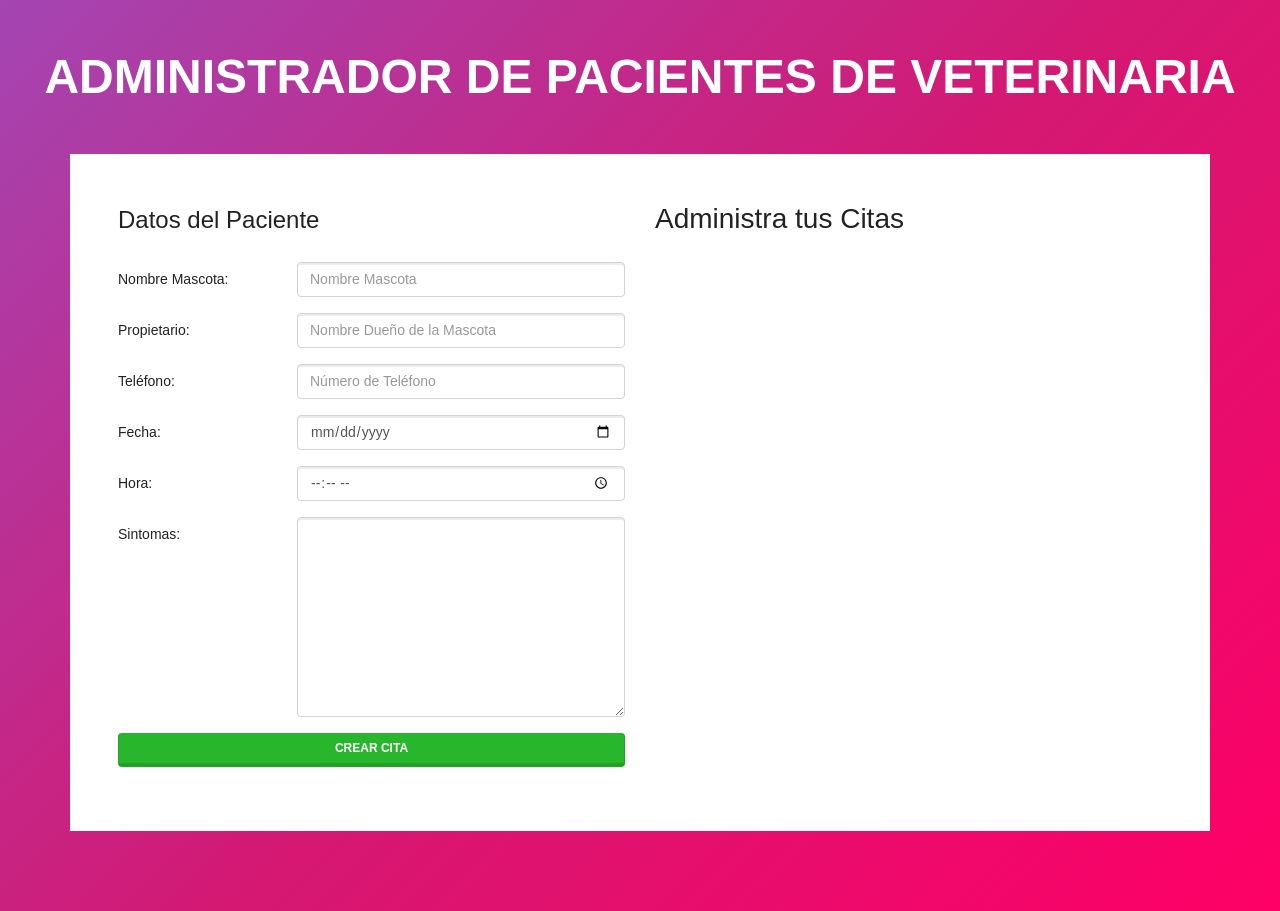
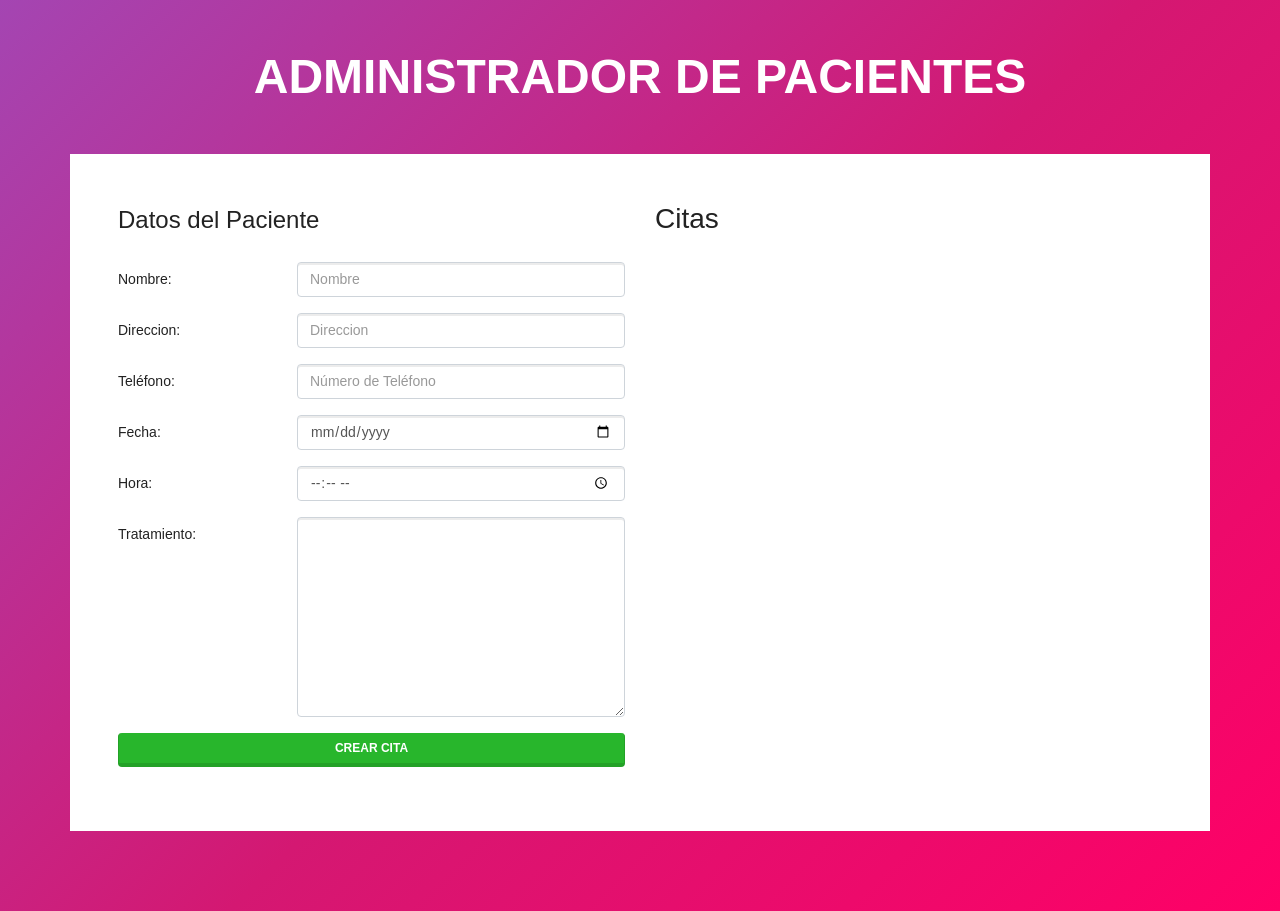
Before and after one commit to danicampdelacreu/Curso-JS-Moderno-Udemy, a plain HTML site: page 29-PROYECTO-CitasModulos/index.html in a window 1280 px wide. Drawn offline with Linux system fonts and the light colour scheme.

Commit message:
Final proyecto con modulos export import

```diff
--- a/29-PROYECTO-CitasModulos/index.html
+++ b/29-PROYECTO-CitasModulos/index.html
@@ -9,22 +9,22 @@
     <link rel="stylesheet" href="css/styles.css">
 </head>
 <body>
-    <h2 class="text-center my-5 titulo">Administrador de Pacientes de Veterinaria</h2>
+    <h2 class="text-center my-5 titulo">Administrador de Pacientes</h2>
     <div class="container mt-5 p-5">
         <div id="contenido" class="row">
             <div class="col-md-6 agregar-cita">
                 <form id="nueva-cita">
                     <legend class="mb-4">Datos del Paciente</legend>
                     <div class="form-group row">
-                        <label class="col-sm-4 col-lg-4 col-form-label">Nombre Mascota:</label>
+                        <label class="col-sm-4 col-lg-4 col-form-label">Nombre:</label>
                         <div class="col-sm-8 col-lg-8">
-                            <input type="text" id="mascota" name="mascota" class="form-control" placeholder="Nombre Mascota">
+                            <input type="text" id="nombre" name="nombre" class="form-control" placeholder="Nombre">
                         </div>
                     </div>
                     <div class="form-group row">
-                        <label class="col-sm-4 col-lg-4 col-form-label">Propietario:</label>
+                        <label class="col-sm-4 col-lg-4 col-form-label">Direccion:</label>
                         <div class="col-sm-8 col-lg-8">
-                            <input type="text" id="propietario" name="propietario" class="form-control"  placeholder="Nombre Dueño de la Mascota">
+                            <input type="text" id="direccion" name="direccion" class="form-control"  placeholder="Direccion">
                         </div>
                     </div>
                     <div class="form-group row">
@@ -48,9 +48,9 @@
                     </div>
 
                     <div class="form-group row">
-                        <label class="col-sm-4 col-lg-4 col-form-label">Sintomas:</label>
+                        <label class="col-sm-4 col-lg-4 col-form-label">Tratamiento:</label>
                         <div class="col-sm-8 col-lg-8">
-                            <textarea id="sintomas" name="sintomas" class="form-control"></textarea>
+                            <textarea id="tratamiento" name="tratamiento" class="form-control"></textarea>
                         </div>
                     </div>
                     <div class="form-group">
@@ -59,13 +59,16 @@
                 </form>
             </div>
             <div class="col-md-6">
-                <h2 id="administra" class="mb-4">Administra tus Citas</h2>
+                <h2 id="administra" class="mb-4">Citas</h2>
                 <ul id="citas" class="list-group lista-citas"></ul>
             </div>
-        </div> <!--.row-->
-    </div><!--.container-->
+        </div>
+    </div>
 
     <script src="js/app.js" type="module"></script>
 
 </body>
 </html>
+
+</body>
+</html>
--- /dev/null
+++ b/29-PROYECTO-CitasModulos/js/Classes/App.js
@@ -0,0 +1,35 @@
+import { datosCita, nuevaCita } from '../funciones.js';
+import {
+    nombreInput,
+    direccionInput,
+    telefonoInput,
+    fechaInput,
+    horaInput,
+    tratamientoInput,
+    formulario
+} from '../selectores.js';
+
+
+class App {
+
+    constructor() {
+        this.initApp();
+    }
+
+    initApp() {
+        eventListeners();
+        function eventListeners() {
+            nombreInput.addEventListener('input', datosCita);
+            direccionInput.addEventListener('input', datosCita);
+            telefonoInput.addEventListener('input', datosCita);
+            fechaInput.addEventListener('input', datosCita);
+            horaInput.addEventListener('input', datosCita);
+            tratamientoInput.addEventListener('input', datosCita);
+
+            // formulario para nuevas citas
+            formulario.addEventListener('submit', nuevaCita);
+        }
+    }
+}
+
+export default App;
--- a/29-PROYECTO-CitasModulos/js/Classes/UI.js
+++ b/29-PROYECTO-CitasModulos/js/Classes/UI.js
@@ -1,5 +1,8 @@
+import { eliminarCita, cargarEdicion } from '../funciones.js';
+import { contenedorCitas } from'../selectores.js';
 
 class UI {
+
     imprimirAlerta(mensaje, tipo) {
         // Crea el div
         const divMensaje = document.createElement('div');
@@ -82,6 +85,7 @@ class UI {
         });
    }
 
+
    limpiarHTML() {
         while(contenedorCitas.firstChild) {
             contenedorCitas.removeChild(contenedorCitas.firstChild);
--- a/29-PROYECTO-CitasModulos/js/app.js
+++ b/29-PROYECTO-CitasModulos/js/app.js
@@ -1,15 +1,5 @@
-// PROYECTO RESERVAR CITAS //
-
-formulario.addEventListener('submit', nuevaCita);
 
 
-// Eventos registrar
-eventListeners();
-function eventListeners() {
-    nombreInput.addEventListener('input', datosCita);
-    direccionInput.addEventListener('input', datosCita);
-    telefonoInput.addEventListener('input', datosCita);
-    fechaInput.addEventListener('input', datosCita);
-    horaInput.addEventListener('input', datosCita);
-    tratamientoInput.addEventListener('input', datosCita);
-}
+import App from './Classes/App.js';
+
+const app = new App();
--- a/29-PROYECTO-CitasModulos/js/selectores.js
+++ b/29-PROYECTO-CitasModulos/js/selectores.js
@@ -11,6 +11,3 @@ export const contenedorCitas = document.querySelector('#citas');
 
 // Formulario nuevas citas
 export const formulario = document.querySelector('#nueva-cita')
-
-// Heading
-export const heading = document.querySelector('#administra')
```
Also changed, not shown: 29-PROYECTO-CitasModulos/js/funciones.js (+21 -8 lines).
